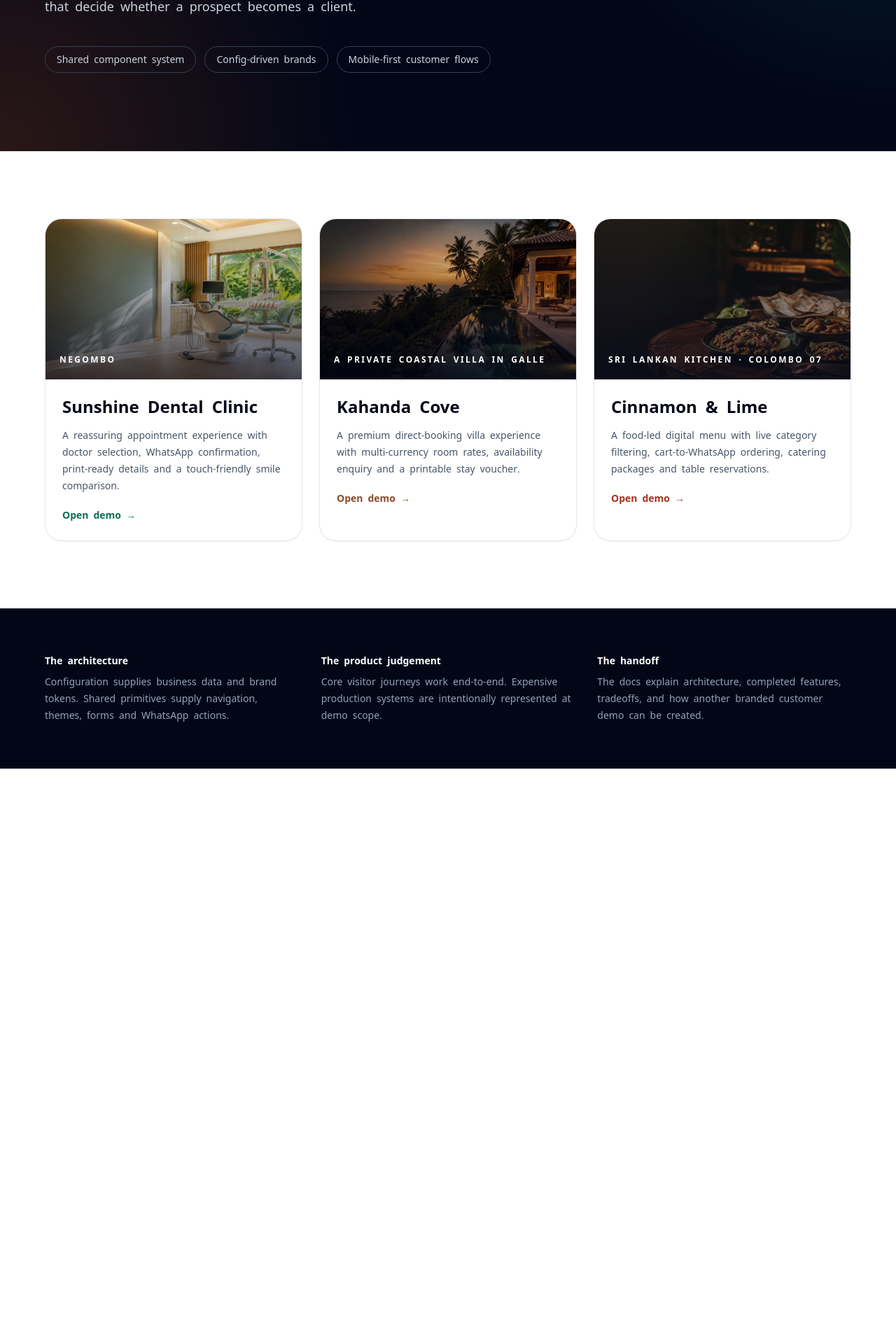
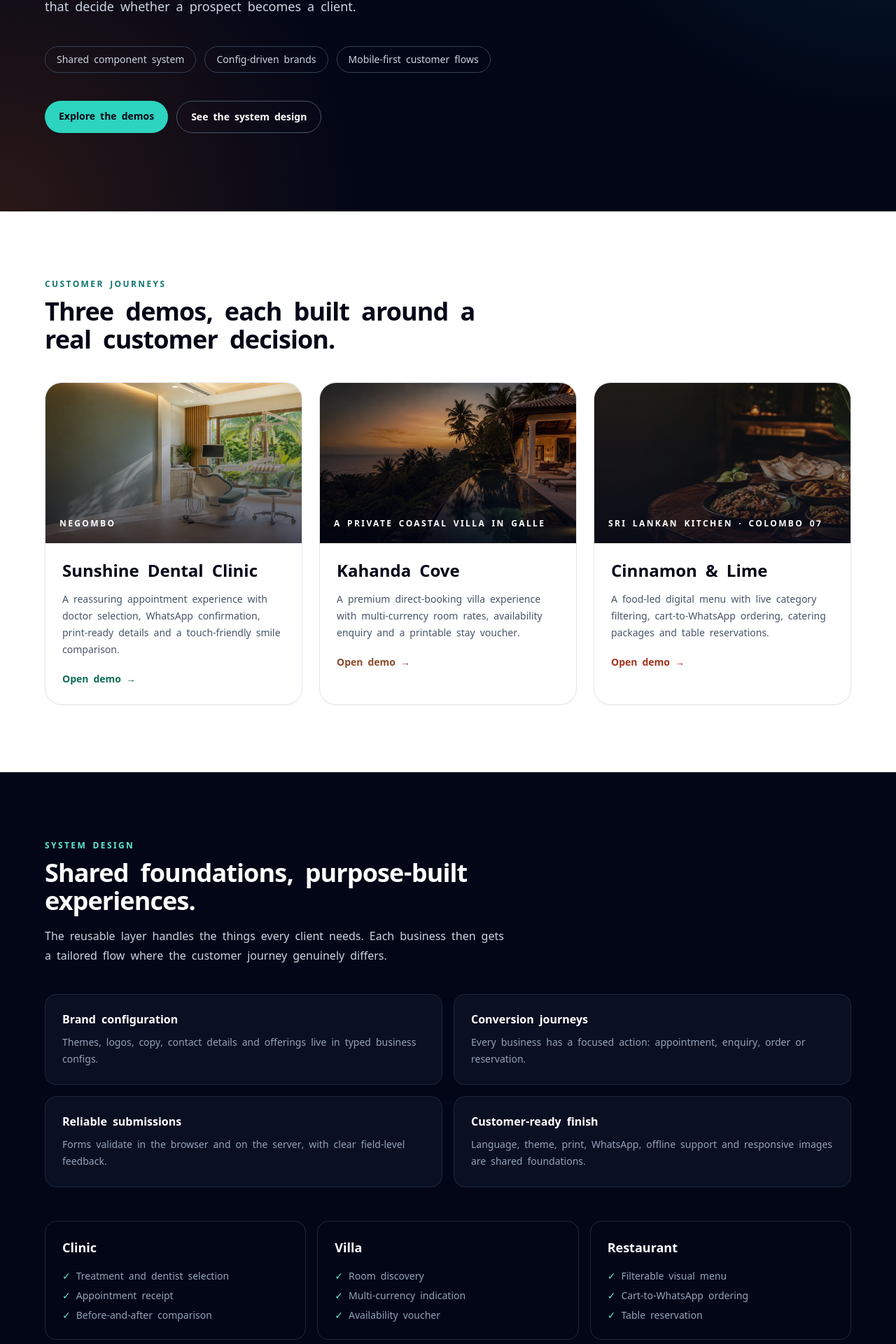
Before and after one commit to varshan2410/demo-sites, a Next.js app: page / in a window 1280 px wide. Shown: the part 374-2294 px from the top of the page at 70% size. Before the commit the page ends 1472 px from the top, so only its background shows below. Built offline with nearby package versions, Linux system fonts and the light colour scheme.

Commit message:
feat: enhance showcase and system storytelling

```diff
--- a/app/page.tsx
+++ b/app/page.tsx
@@ -8,9 +8,23 @@ const descriptions: Record<keyof typeof siteConfigs, string> = {
   restaurant: "A food-led digital menu with live category filtering, cart-to-WhatsApp ordering, catering packages and table reservations.",
 };
 
+const sharedCapabilities = [
+  { title: "Brand configuration", detail: "Themes, logos, copy, contact details and offerings live in typed business configs." },
+  { title: "Conversion journeys", detail: "Every business has a focused action: appointment, enquiry, order or reservation." },
+  { title: "Reliable submissions", detail: "Forms validate in the browser and on the server, with clear field-level feedback." },
+  { title: "Customer-ready finish", detail: "Language, theme, print, WhatsApp, offline support and responsive images are shared foundations." },
+];
+
+const tailoredJourneys = [
+  { name: "Clinic", items: ["Treatment and dentist selection", "Appointment receipt", "Before-and-after comparison"] },
+  { name: "Villa", items: ["Room discovery", "Multi-currency indication", "Availability voucher"] },
+  { name: "Restaurant", items: ["Filterable visual menu", "Cart-to-WhatsApp ordering", "Table reservation"] },
+];
+
 export default function HomePage() {
   return (
-    <main className="min-h-screen bg-slate-950 text-white">
+    <main id="showcase-content" tabIndex={-1} className="min-h-screen bg-slate-950 text-white">
+      <a className="skip-link" href="#showcase-content">Skip to showcase content</a>
       <section className="relative overflow-hidden px-6 pb-20 pt-24 md:pb-28 md:pt-32">
         <div className="absolute inset-0 bg-[radial-gradient(circle_at_top_right,_rgba(20,184,166,0.2),_transparent_38%),radial-gradient(circle_at_bottom_left,_rgba(249,115,22,0.16),_transparent_36%)]" />
         <div className="relative mx-auto max-w-6xl">
@@ -26,11 +40,19 @@ export default function HomePage() {
             <span className="rounded-full border border-slate-700 px-4 py-2">Config-driven brands</span>
             <span className="rounded-full border border-slate-700 px-4 py-2">Mobile-first customer flows</span>
           </div>
+          <div className="mt-10 flex flex-wrap gap-3">
+            <a href="#demos" className="ui-button rounded-full bg-teal-400 px-5 py-3 text-sm font-bold text-slate-950 hover:bg-teal-300">Explore the demos</a>
+            <a href="#system" className="ui-button rounded-full border border-slate-600 px-5 py-3 text-sm font-bold text-white hover:border-slate-400 hover:bg-slate-900">See the system design</a>
+          </div>
         </div>
       </section>
 
-      <section className="bg-white px-6 py-16 text-slate-950 dark:bg-slate-950 dark:text-white md:py-24">
+      <section id="demos" aria-labelledby="demo-heading" className="bg-white px-6 py-16 text-slate-950 dark:bg-slate-950 dark:text-white md:py-24">
         <div className="mx-auto max-w-6xl">
+          <div className="mb-10 max-w-2xl">
+            <p className="text-xs font-bold uppercase tracking-[0.2em] text-teal-700 dark:text-teal-300">Customer journeys</p>
+            <h2 id="demo-heading" className="mt-3 text-3xl font-semibold tracking-tight md:text-4xl">Three demos, each built around a real customer decision.</h2>
+          </div>
           <div className="grid gap-6 md:grid-cols-3">
             {Object.entries(siteConfigs).map(([slug, config]) => {
               const siteSlug = slug as keyof typeof siteConfigs;
@@ -53,6 +75,34 @@ export default function HomePage() {
         </div>
       </section>
 
+      <section id="system" aria-labelledby="system-heading" className="border-t border-slate-800 px-6 py-16 md:py-24">
+        <div className="mx-auto max-w-6xl">
+          <div className="max-w-2xl">
+            <p className="text-xs font-bold uppercase tracking-[0.2em] text-teal-300">System design</p>
+            <h2 id="system-heading" className="mt-3 text-3xl font-semibold tracking-tight md:text-4xl">Shared foundations, purpose-built experiences.</h2>
+            <p className="mt-4 leading-7 text-slate-300">The reusable layer handles the things every client needs. Each business then gets a tailored flow where the customer journey genuinely differs.</p>
+          </div>
+          <div className="mt-10 grid gap-4 sm:grid-cols-2">
+            {sharedCapabilities.map((capability) => (
+              <article key={capability.title} className="rounded-2xl border border-slate-800 bg-slate-900/60 p-6">
+                <h3 className="font-semibold text-white">{capability.title}</h3>
+                <p className="mt-2 text-sm leading-6 text-slate-400">{capability.detail}</p>
+              </article>
+            ))}
+          </div>
+          <div className="mt-12 grid gap-4 md:grid-cols-3">
+            {tailoredJourneys.map((journey) => (
+              <article key={journey.name} className="rounded-2xl border border-slate-800 p-6">
+                <h3 className="text-lg font-semibold text-white">{journey.name}</h3>
+                <ul className="mt-4 space-y-2 text-sm text-slate-400">
+                  {journey.items.map((item) => <li key={item} className="flex gap-2"><span className="text-teal-300" aria-hidden="true">✓</span>{item}</li>)}
+                </ul>
+              </article>
+            ))}
+          </div>
+        </div>
+      </section>
+
       <section className="border-t border-slate-800 px-6 py-16">
         <div className="mx-auto grid max-w-6xl gap-8 md:grid-cols-3">
           <div><p className="text-sm font-semibold text-white">The architecture</p><p className="mt-2 text-sm leading-6 text-slate-400">Configuration supplies business data and brand tokens. Shared primitives supply navigation, themes, forms and WhatsApp actions.</p></div>
```
